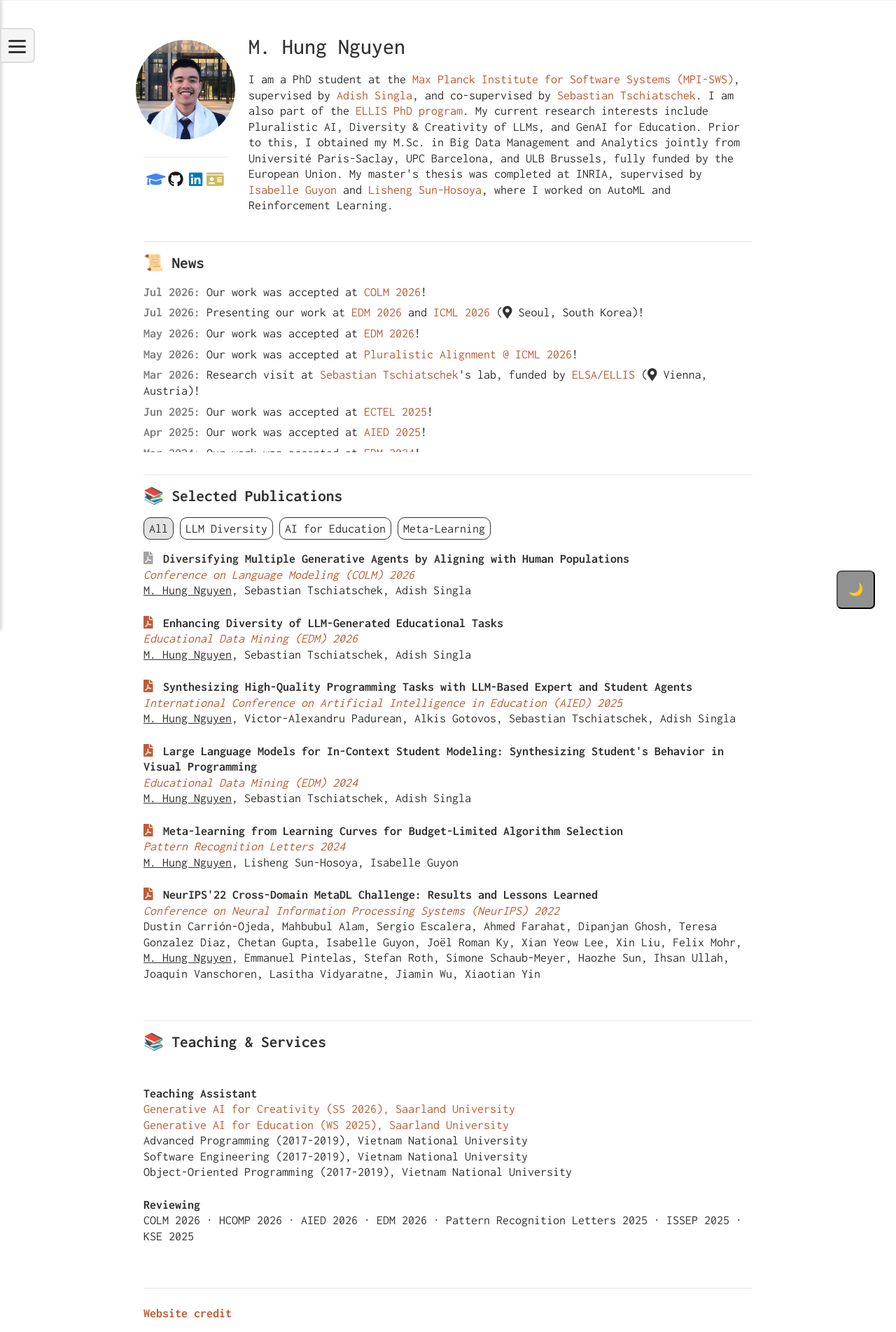
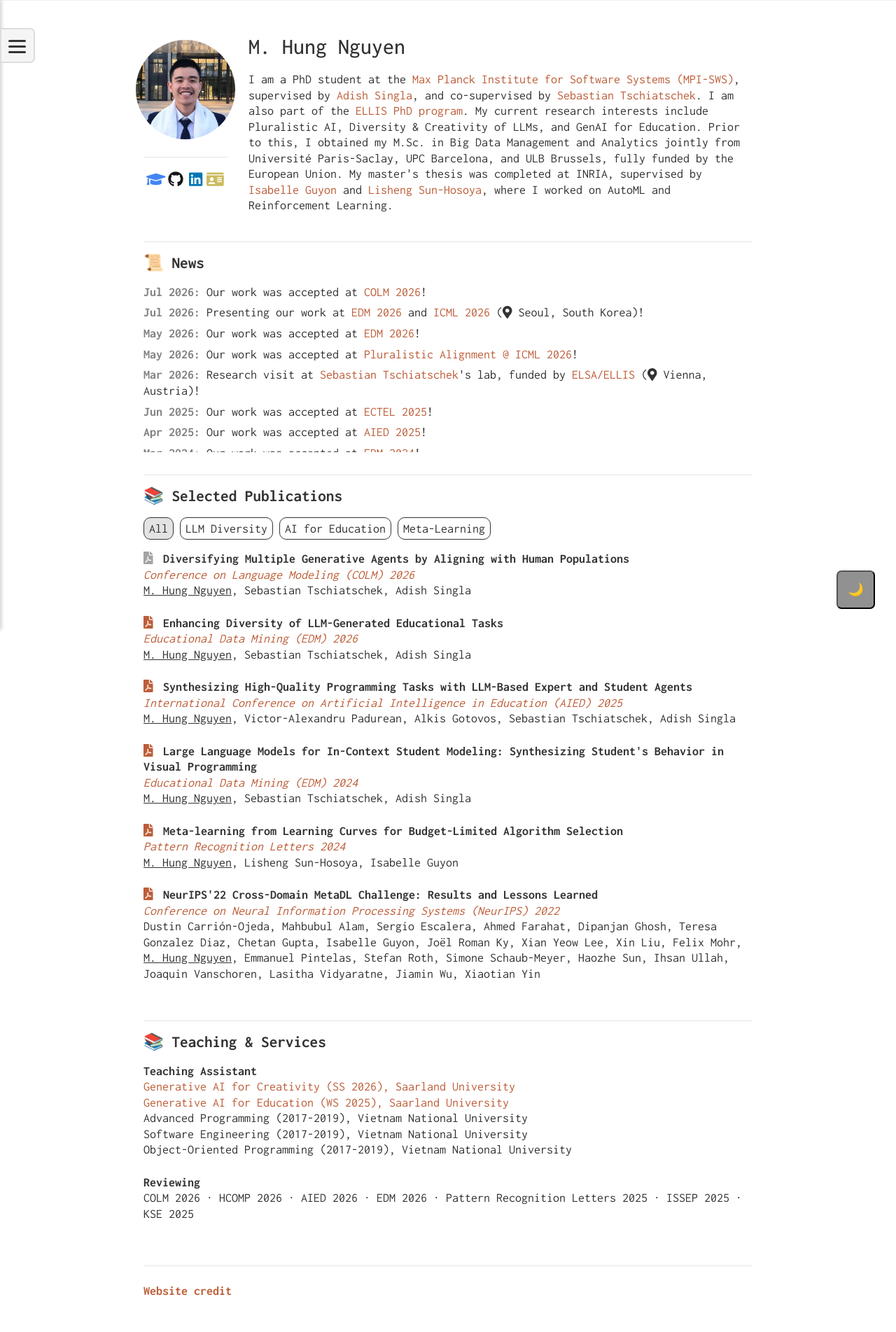
Before and after one commit to hungnm2008/mhnguyen.github.io, a Jekyll site: the page built from index.md, in a window 1280 px wide. Shown: the whole page at 70% size. Built offline with Jekyll 4.4.1, drawn with Linux system fonts in a browser that asks for light colours; nearby versions of some CDN libraries; after the commit the page ends 1871 px from its top, so only the background shows below that.

Commit message:
cache-bust stylesheet, unify section heading spacing

```diff
--- a/_layouts/main.html
+++ b/_layouts/main.html
@@ -24,7 +24,7 @@
         <link rel="stylesheet" href="https://cdnjs.cloudflare.com/ajax/libs/OwlCarousel2/2.3.4/assets/owl.theme.default.min.css">
 
         <!-- Core theme CSS -->
-        <link href="styles/styles.css" rel="stylesheet"/>
+        <link href="styles/styles.css?v={{ site.time | date: '%s' }}" rel="stylesheet"/>
 
     </head>
 
--- a/_sections/outreach.html
+++ b/_sections/outreach.html
@@ -3,7 +3,7 @@
 <hr>
 <div class="row" id="outreach">
     <div class="col">
-        <h2 class="mb-5">📚 Teaching & Services</h2>
+        <h2>📚 Teaching & Services</h2>
         <p></p>
         {% for mini-project in site.data.outreach.mini-projects %}
             {% include_relative _libs/outreach_widget.html %}
--- a/_sections/research.html
+++ b/_sections/research.html
@@ -3,7 +3,7 @@
 <hr>
 <div class="row" id="research">
     <div class="col">
-        <h2 clss="mb-5">📚 Selected Publications</h2>
+        <h2>📚 Selected Publications</h2>
         <p></p>
         <div id="filters-project">
             <button class="filter-button active" data-filter="*">All</button>
--- a/_sections/updates.html
+++ b/_sections/updates.html
@@ -3,7 +3,7 @@
 <hr>
 <div class="row" id="updates">
     <div class="col">
-        <h2 clss="mb-5">📜 News</h2>
+        <h2>📜 News</h2>
         <p></p>
         <div class="news-list">
             {% for update in site.data.updates.updates %}
```
